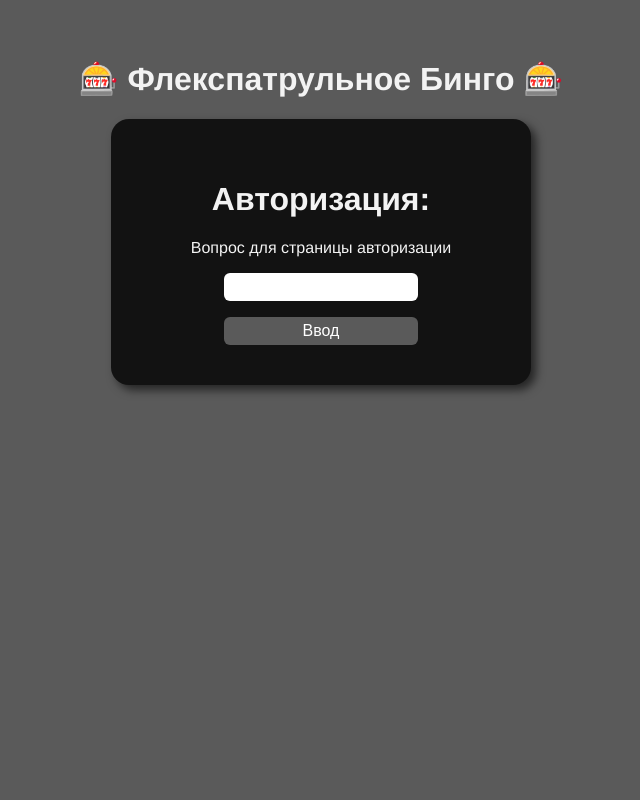
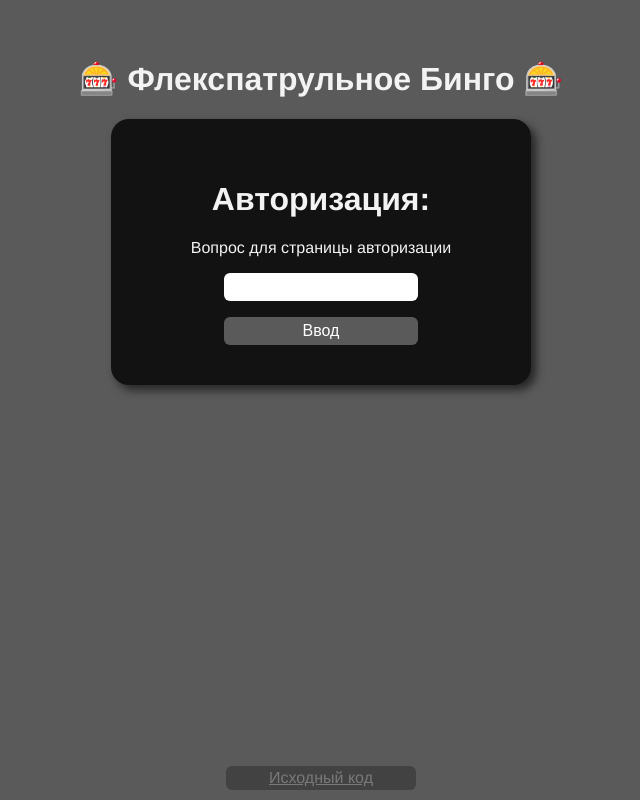
Before and after one commit to anatolykopyl/vk-bingo, a Vue app in the folder frontend/: page / in a window 1280 px wide. Shown: the whole page, without its empty margins (319-959 px from the left). Built offline with nearby package versions, Linux system fonts and the light colour scheme; no server answers.

Commit message:
:mag: Добавил ссылку на репозиторий

```diff
--- a/frontend/src/App.vue
+++ b/frontend/src/App.vue
@@ -2,6 +2,7 @@
   <h1>🎰 Флекспатрульное Бинго 🎰</h1>
   <Login id="login" @loggedIn="login" v-show="!loggedIn" />
   <Game id="game" v-if="loggedIn" />
+  <a class="source" href="https://github.com/anatolykopyl/vk-bingo">Исходный код</a>
 </template>
 
 <script>
@@ -46,8 +47,30 @@ body {
   margin-bottom: 100px;
 }
 
+.source {
+  color: #f3f3f350;
+  background-color: #12121250;
+  border-radius: 6px;
+  padding: 3px 6px 3px 6px;
+  position: fixed;
+  width: 20ch;
+  left: 0;
+  right: 0;
+  bottom: 10px;
+  text-align: center;
+  margin: 0 auto 0 auto;
+  transition: all 0.3s;
+  cursor: pointer;
+  z-index: -1;
+}
+.source:hover {
+  color: #f3f3f3;
+  background-color: #121212;
+  box-shadow: 5px 5px 10px rgba(0, 0, 0, 0.6);
+}
+
 .correct {
-  color: black;
+  color: #121212;
   background-color: rgb(124, 230, 124) !important;
 }
 .highlight_correct {
```
